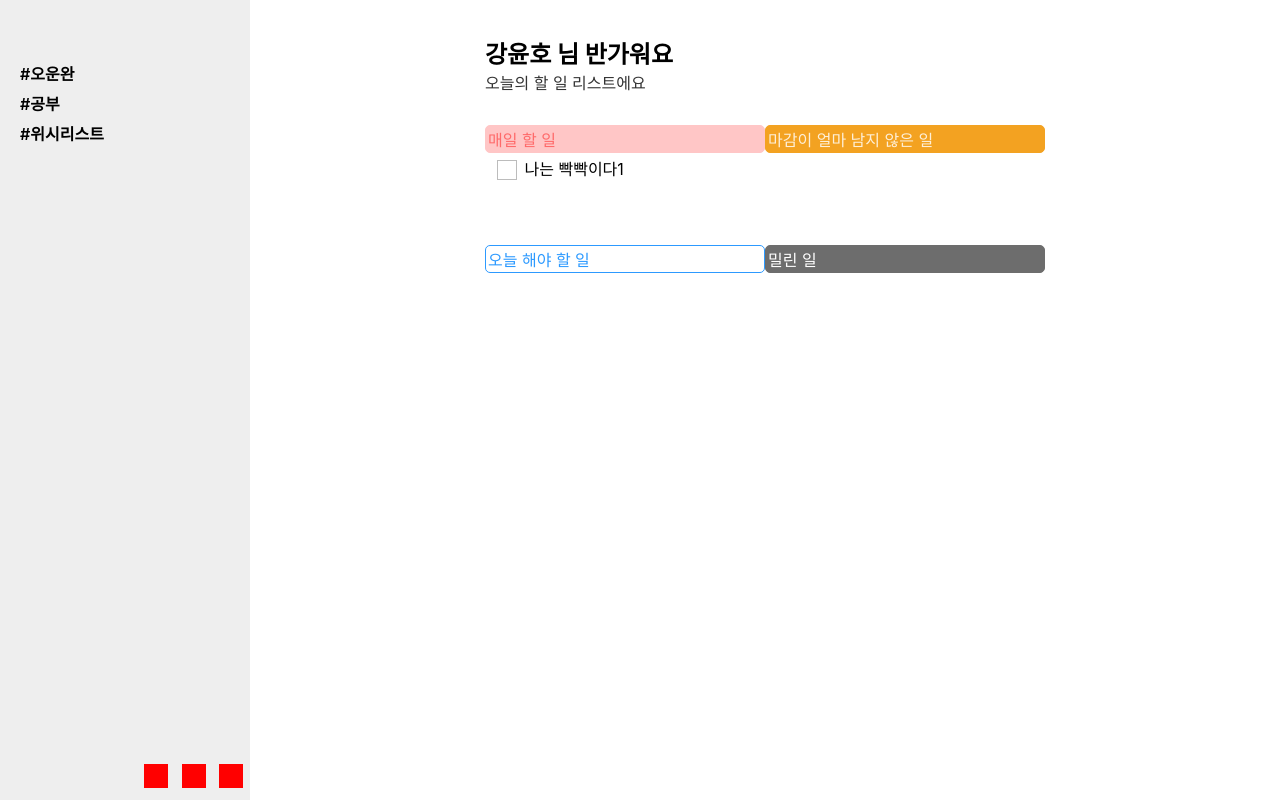
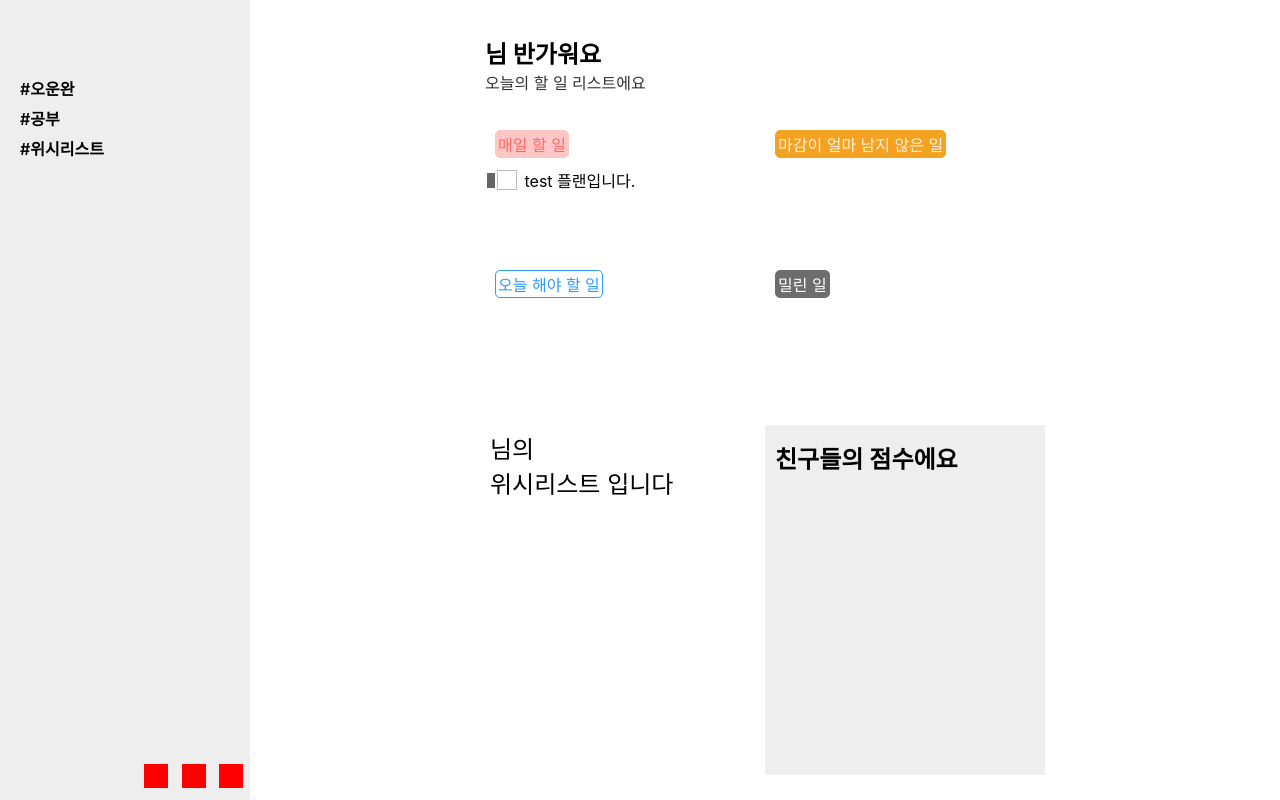
Before and after one commit to Wide-Pants/Todo_it, a website: page main.html in a window 1280 px wide. Drawn offline with Linux system fonts and the light colour scheme; no server answers.

Commit message:
20240117 raon add mainpage

```diff
--- a/css/home_page.css
+++ b/css/home_page.css
@@ -15,7 +15,6 @@
     font-weight: 400;
     line-height: normal;
 }
-
 #first_cat_box{
     grid-row: 5;
     grid-column: 2;
@@ -34,6 +33,9 @@
 }
 
 .main_cat_name{
+    display: inline-block;
+    margin-left: 10px;
+    margin-top: 5px;
     border-radius: 5px;
     padding: 1px 2px;
     border: 1px solid #000;
@@ -59,3 +61,42 @@
     color: #ffffff;
     border-color: #6D6D6D;
 }
+.main_to_do_box{
+    margin-top: 5px;
+}
+
+.main_to_do_box .to_do_list .list_txt{
+    overflow: hidden;
+    white-space: nowrap;
+    text-overflow: ellipsis;
+    word-break: break-all;
+    max-width: 200px;
+    display: inline-block;
+    margin-left: 5px;
+    cursor: pointer;
+    min-height: 24.5px;
+    padding: 0px 2.5px;
+}
+
+#wish{
+    grid-row: 8;
+    grid-column: 2;
+}
+#friends_score{
+    grid-row: 8;
+    grid-column: 3;
+    background-color: #eeeeee;
+}
+
+#wish_info{
+    margin-left: 5px;
+    margin-top: 5px;
+    font-size: 24px;
+    font-weight: 400;
+}
+#f_s_info{
+    margin-left: 10px;
+    margin-top: 15px;
+    font-size: 24px;
+    font-weight: 600;
+}
--- a/css/list.css
+++ b/css/list.css
@@ -25,7 +25,7 @@
 input[type=text]{
     width: 490px;
 }
-.to_do_list .list_txt{
+#to_do_list_box .to_do_list .list_txt{
     display: inline-block;
     margin-left: 5px;
     cursor: pointer;
@@ -33,7 +33,7 @@ input[type=text]{
     padding: 0px 2.5px;
     max-width: 490px;
 }
-.to_do_list .list_txt *{
+#to_do_list_box .to_do_list .list_txt *{
     font-family: inter;
     white-space: normal;
     display: inline-block;
--- a/css/main.css
+++ b/css/main.css
@@ -18,26 +18,32 @@ body{
     display: flex;
     flex-direction: column;
     align-items: start;
-    position: static;
     height: 100%;
     background-color: #EEEEEE;
+    position: relative;
+    width: 250px;
 }
 #main_contents_zone{
+    flex: 1;
     font-family: 'inter';
     height: 100%;
-    position: static;
+    position: relative;
     display: none;
-    width: 100%;
+    width: calc(100% - 250px);
+    margin-left: 250px;
     grid-template-columns: calc(50% - 280px) 560px auto;
     grid-template-rows: 35px 35px 75px auto auto;
+    overflow-y: scroll;
 }
 
 #main_homepage{
+    flex: 1;
     font-family: 'inter';
     height: 100%;
-    position: static;
+    position: relative;
     display: grid;
     width: 100%;
     grid-template-columns: calc(50% - 280px) 280px 280px auto;
-    grid-template-rows: 35px 35px 25px 30px 120px 120px auto;
+    grid-template-rows: 35px 35px 25px 30px 140px 140px 20px 350px;
+    overflow-y: scroll;
 }
--- a/css/user_name_menu.css
+++ b/css/user_name_menu.css
@@ -7,6 +7,7 @@
     padding-right: 5px;
     margin-right: 10px;
     border-radius: 5px;
+    min-height: 20px;
 }
 
 #Identifier{
@@ -49,4 +50,5 @@
     height: 30px;
     border-radius: 10px;
     cursor: pointer;
+    z-index: 1;
 }
--- a/js/categrories.js
+++ b/js/categrories.js
@@ -64,4 +64,14 @@ function add_categories(imogi, name, num_of_list){
         history.pushState({ catIdx: cat_idx },`투두잇 | ${imogi+' '+name}`,`?cat/${cat_idx}`)
         }
     })
+    new_category.addEventListener("mouseover", ()=>{
+        element.style.backgroundColor="rgb(151, 151, 151)";
+        element.childNodes[1].style.color="white"
+        element.childNodes[2].style.color="white"
+    })
+    new_category.addEventListener("mouseout", ()=>{
+        element.style.backgroundColor="#eeeeee";
+        element.childNodes[1].style.color="black"
+        element.childNodes[2].style.color="black"
+    })
 }
--- a/js/list.js
+++ b/js/list.js
@@ -36,19 +36,6 @@ function generateRandomString() {
 
     return randomString;
 }
-
-to_do_list.forEach(element => {
-    element.addEventListener("mouseover", ()=>{
-        element.style.backgroundColor="rgb(151, 151, 151)";
-        element.childNodes[1].style.color="white"
-        element.childNodes[2].style.color="white"
-    })
-    element.addEventListener("mouseout", ()=>{
-        element.style.backgroundColor="#eeeeee";
-        element.childNodes[1].style.color="black"
-        element.childNodes[2].style.color="black"
-    })
-});
 
 function writing_list_txt(list_txt) {
     // 새로운 input 엘리먼트 생성
--- a/js/lnb.js
+++ b/js/lnb.js
@@ -1,13 +1,17 @@
 const hide_btn = document.getElementById('hide_btn');
 const seek_btn = document.getElementById('seek_btn');
-const lnb = document.getElementById('left-menu');
+const LeftMenu = document.getElementById('left-menu');
 const user_name_menu = document.getElementById('user_name_menu');
 const id = document.getElementById('Identifier');
 const friends_modal = document.getElementById(`friends_modal`)
 const friend_btn = document.getElementById(`friend_btn`)
+const user_name = document.querySelectorAll(`.user_name`)
 
-friends_modal.style.left = `${lnb.offsetWidth+10}px`;
-id.innerText = window.localStorage.getItem(`user_name`);
+friends_modal.style.left = `${LeftMenu.offsetWidth+10}px`;
+id.innerText = localStorage.getItem(`user_id`)
+user_name.forEach(element => {
+    element.innerText = localStorage.getItem(`user_id`)
+});
 
 hide_btn.addEventListener("mouseover",()=>{
     hide_btn.style.color="white";
@@ -31,12 +35,12 @@ friend_btn.addEventListener("click", ()=>{
     friends_modal.classList.toggle(`inv`)
 })
 function hide_menu(){
-    lnb.style.display="none";
+    LeftMenu.style.display="none";
     seek_btn.style.display="block";
 }
 
 function find_menu(){
-    lnb.style.display="flex";
+    LeftMenu.style.display="flex";
     seek_btn.style.display="none";
 }
 
--- a/main.html
+++ b/main.html
@@ -37,33 +37,39 @@
         </div>
     </div>
     <div id="main_homepage">
-        <div id="name_title"><span id="user_name">강윤호</span> 님 반가워요</div>
+        <div id="name_title"><span class="user_name">강윤호</span> 님 반가워요</div>
         <div id="sub_title">오늘의 할 일 리스트에요</div>
-        <div id="first_cat_box">
+        <div id="first_cat_box" class="cat_boxex">
             <div id="first_name" class="main_cat_name">매일 할 일</div>
             <ul class="main_to_do_box">
                 <li class="to_do_list">
-                    <div class="can_mov_bt inv"></div>
+                    <div class="can_mov_bt"></div>
                     <input type="checkbox" id="GKEAP" style="display: none;">
                     <label for="GKEAP" class="ch_button"></label>
                     <div class="list_txt">
-                        <span>나는 빡빡이다1</span>
+                        <span>test 플랜입니다.</span>
                     </div>
                     <div class="del_btn inv"></div>
                 </li>
             </ul>
         </div>
-        <div id="second_cat_box">
+        <div id="second_cat_box"class="cat_boxex">
             <div id="second_name" class="main_cat_name">마감이 얼마 남지 않은 일</div>
             <ul class="main_to_do_box"></ul>
         </div>
-        <div id="third_cat_box">
+        <div id="third_cat_box"class="cat_boxex">
             <div id="third_name" class="main_cat_name">오늘 해야 할 일</div>
             <ul class="main_to_do_box"></ul>
         </div>
-        <div id="fourth_cat_box">
+        <div id="fourth_cat_box"class="cat_boxex">
             <div id="fourth_name" class="main_cat_name">밀린 일</div>
             <ul class="main_to_do_box"></ul>
+        </div>
+        <div id="wish">
+            <div id="wish_info"><span class="user_name"style="font-weight : 700"></span>님의<br>위시리스트 입니다</div>
+        </div>
+        <div id="friends_score">
+            <div id="f_s_info">친구들의 점수에요</div>
         </div>
     </div>
     <div id="main_contents_zone">
```
